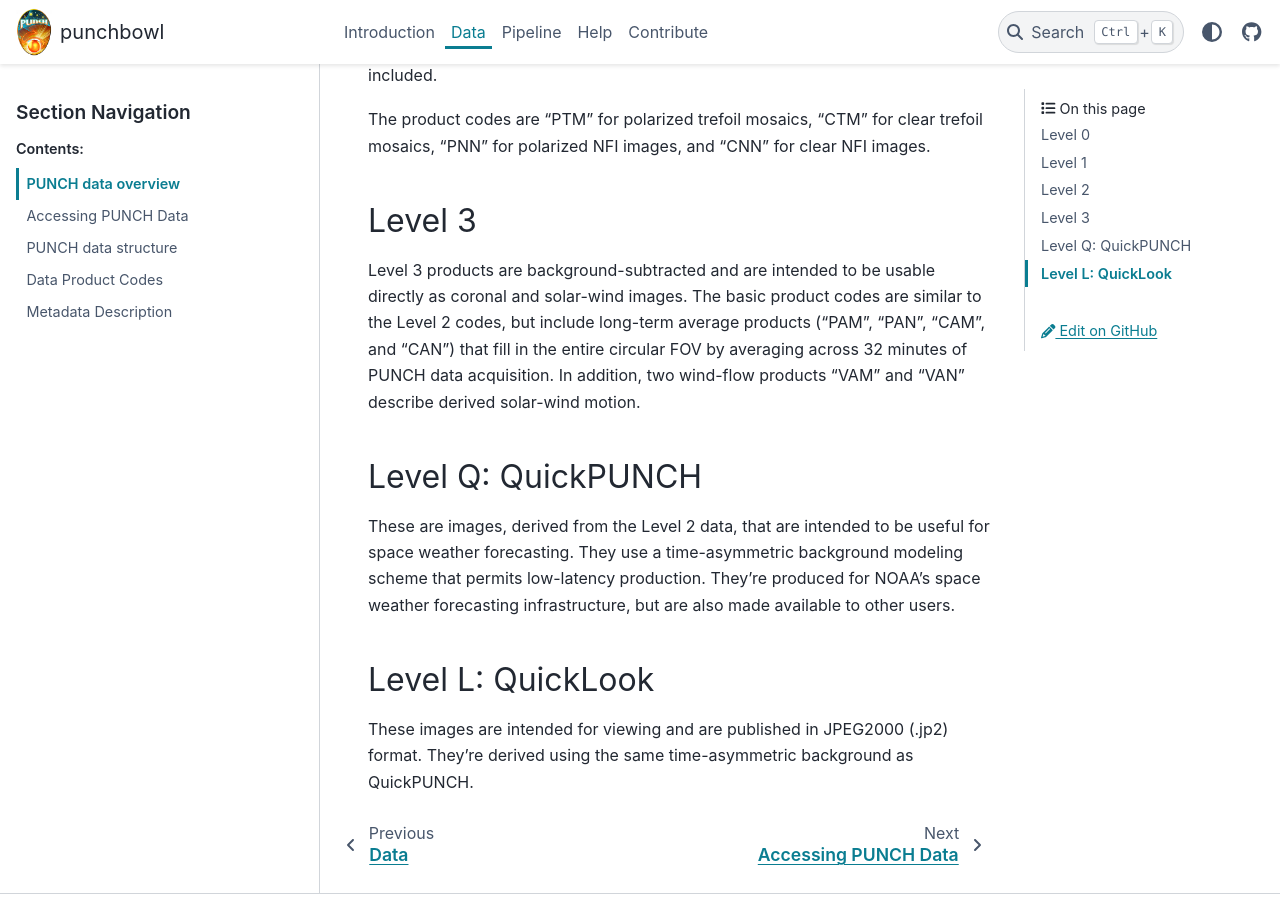
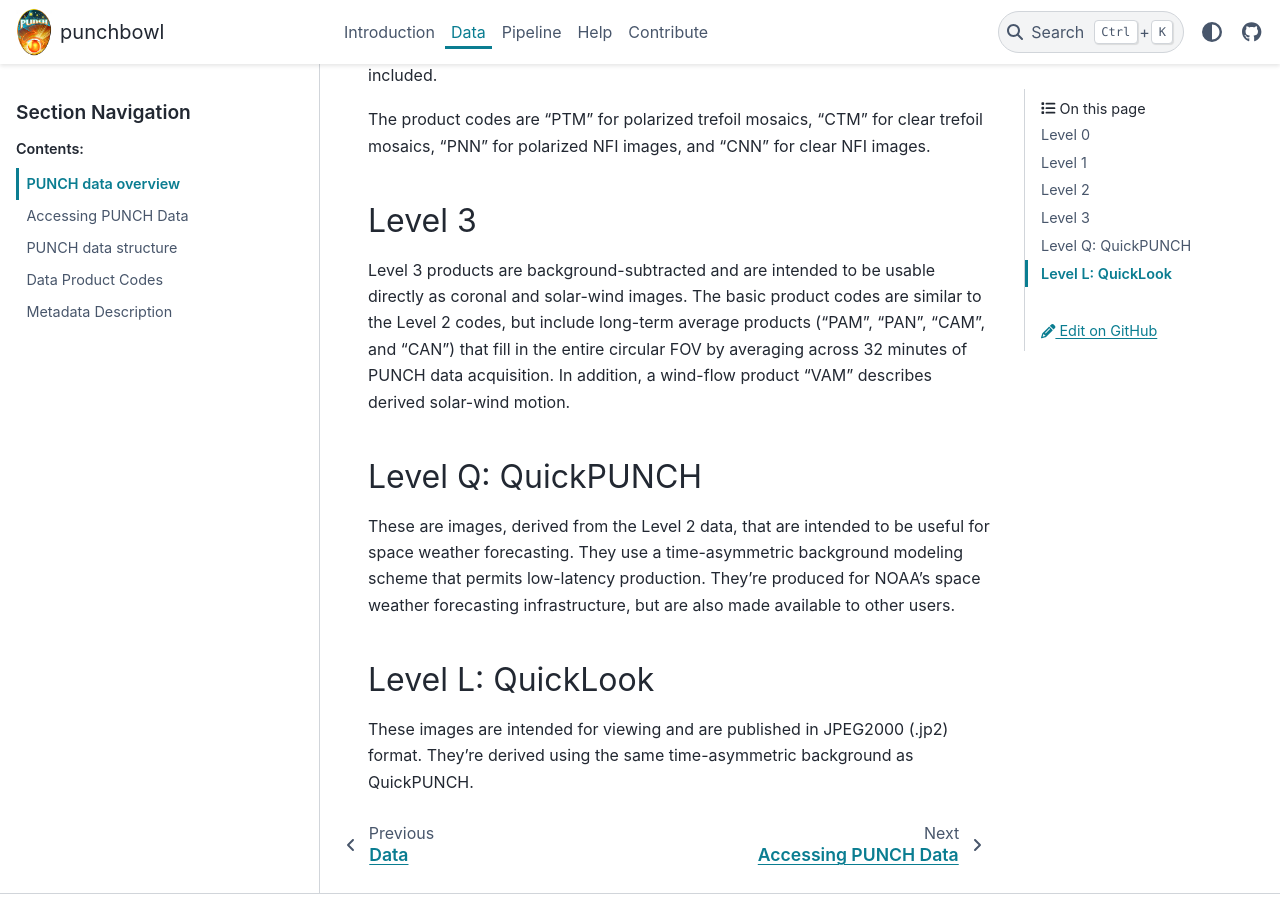
Before and after one commit to raphael-attie/punchbowl, a Sphinx documentation site: the page built from docs/data/data_overview.rst, in a window 1280 px wide and 900 px high, scrolled down 1889 px. Built offline with Sphinx 7.4.7 and the PyData theme 0.15.4, drawn with Linux system fonts in a browser that asks for light colours; pages that are not in the unit, such as notebooks, are missing from menus.

Commit message:
Update data_overview.rst

```diff
--- a/docs/data/data_overview.rst
+++ b/docs/data/data_overview.rst
@@ -66,7 +66,7 @@ Level 3
 
 Level 3 products are background-subtracted and are intended to be usable directly as coronal and solar-wind images.  The basic product
 codes are similar to the Level 2 codes, but include long-term average products ("PAM", "PAN", "CAM", and "CAN") that fill in the entire circular
-FOV by averaging across 32 minutes of PUNCH data acquisition. In addition, two wind-flow products "VAM" and "VAN" describe derived solar-wind motion.
+FOV by averaging across 32 minutes of PUNCH data acquisition. In addition, a wind-flow product "VAM" describes derived solar-wind motion.
 
 Level Q: QuickPUNCH
 -------------------
```
